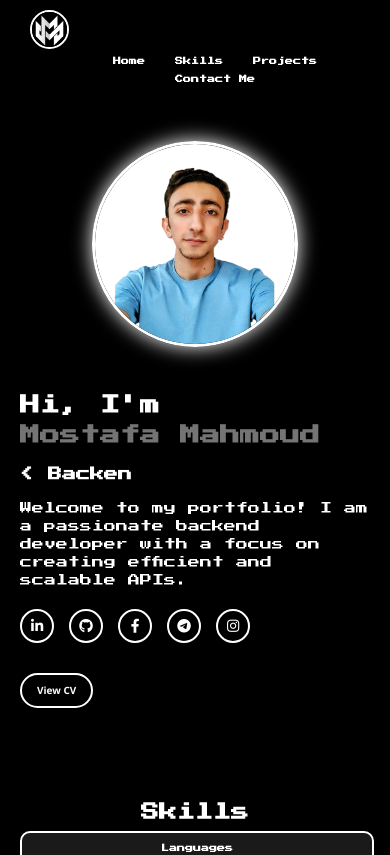
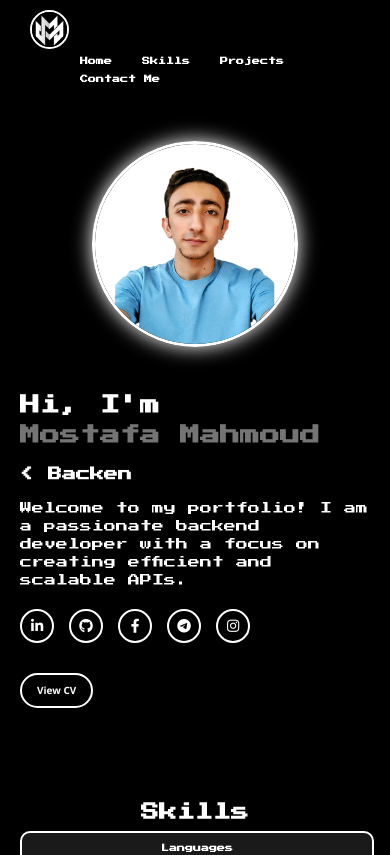
Before and after one commit to Mostafa2115/My_Portfolio, a plain HTML site: page index.html in a window 390 px wide. Shown: the top 855 px of the page. Drawn offline with Linux system fonts and the light colour scheme.

Commit message:
Update media query again

```diff
--- a/index.css
+++ b/index.css
@@ -384,7 +384,7 @@ footer {
     display: flex;
     flex-direction: row;
     gap: 10px;
-    justify-content: center;
+    justify-content: flex-start;
     flex-wrap: wrap;
   }
 }
@@ -447,7 +447,7 @@ footer {
     display: flex;
     flex-direction: row;
     gap: 10px;
-    justify-content: center;
+    justify-content: flex-start;
     flex-wrap: wrap;
   }
 
```
